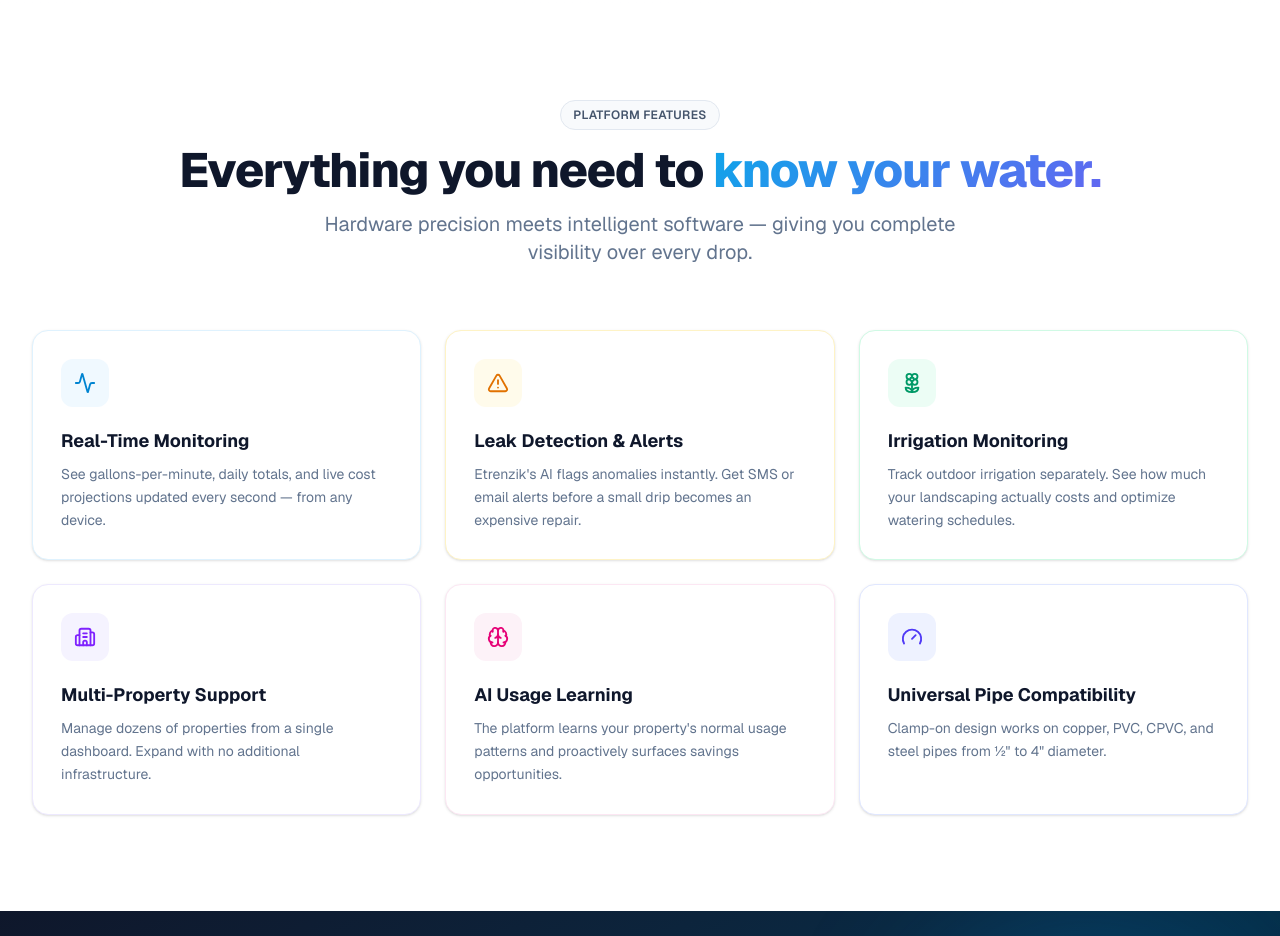
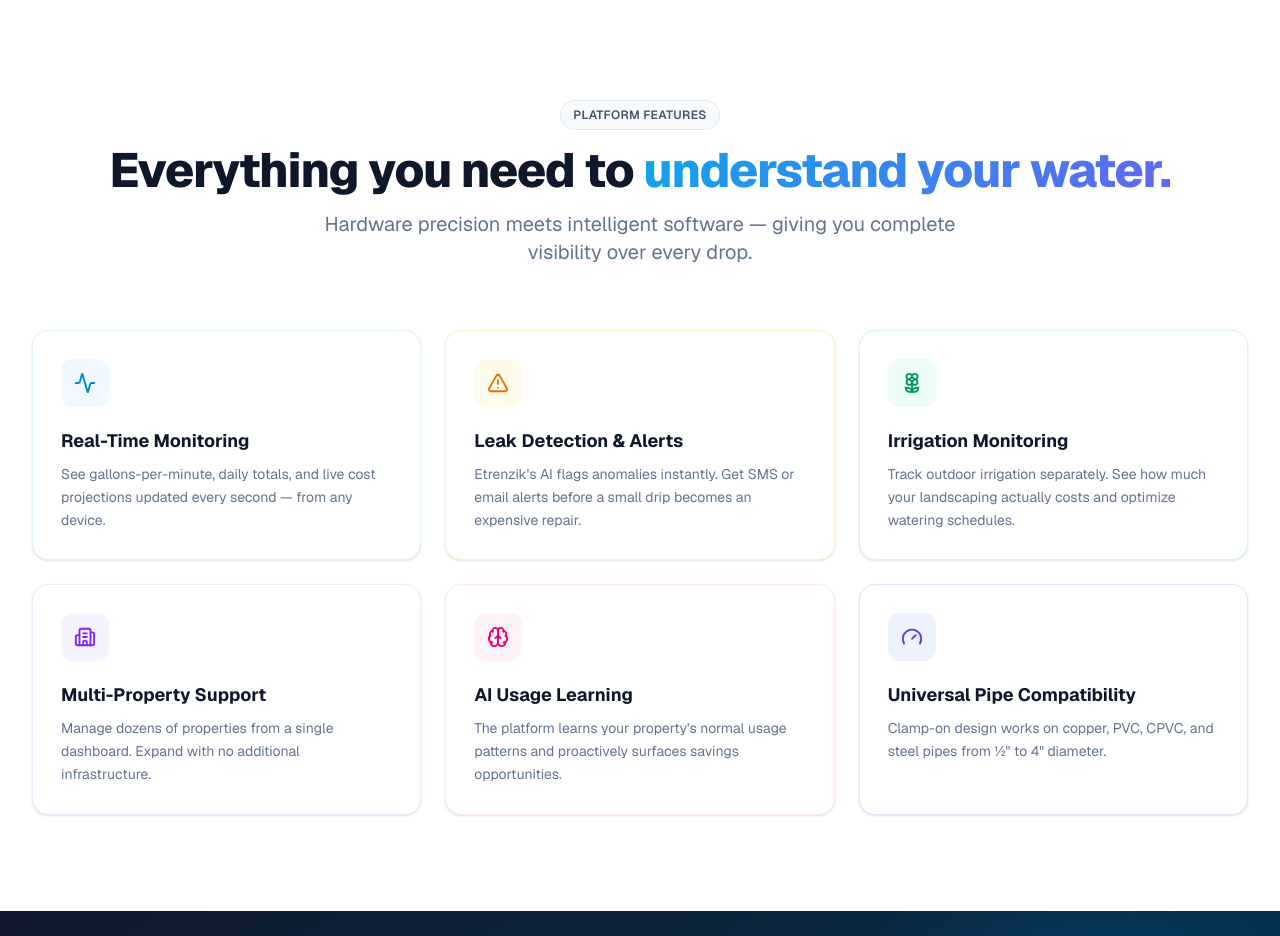
Before and after one commit to Etrenzik/smartwater.etrenzik.com, a Next.js app: page / in a window 1280 px wide. Shown: the part 1500-2436 px from the top of the page. Built offline with nearby package versions, Linux system fonts and the light colour scheme.

Commit message:
fix: change 'know your water' to 'understand your water' in Features

```diff
--- a/src/components/Features.tsx
+++ b/src/components/Features.tsx
@@ -78,7 +78,7 @@ export default function Features() {
           </div>
           <h2 className="text-4xl lg:text-5xl font-extrabold text-slate-900 tracking-tight">
             Everything you need to{" "}
-            <span className="gradient-text">know your water.</span>
+            <span className="gradient-text">understand your water.</span>
           </h2>
           <p className="mt-4 text-xl text-slate-500 max-w-2xl mx-auto">
             Hardware precision meets intelligent software — giving you complete
```
